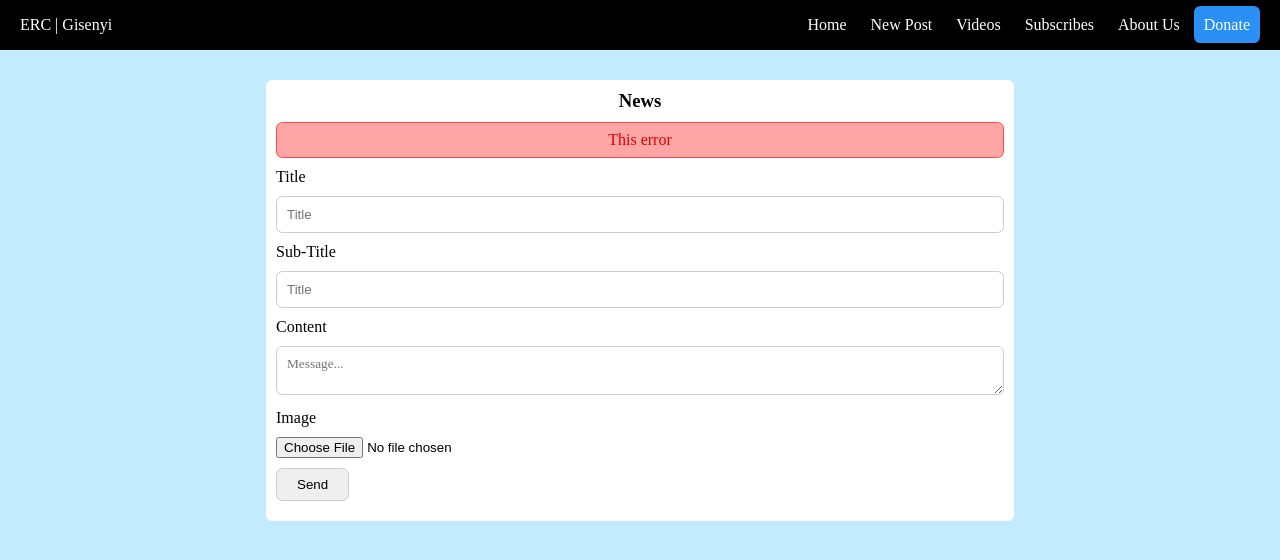
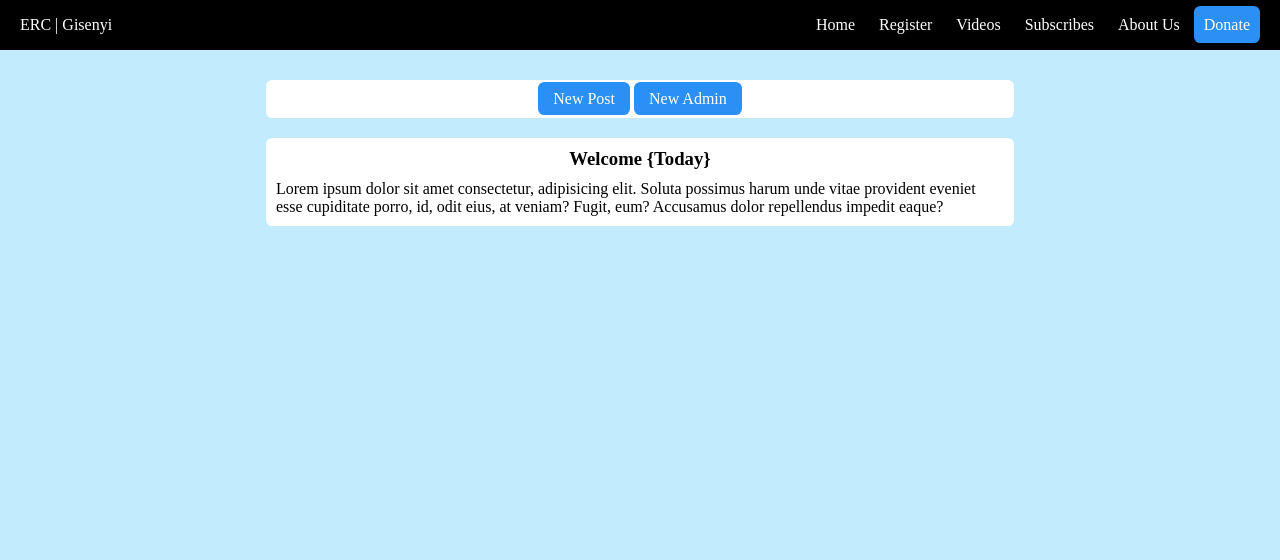
Before and after one commit to Jean-pierre14/erc_rwanda, a PHP site: page /pages/admin/register.php in a window 1280 px wide. Shown: the top 560 px of the page. Run offline with PHP 8.4, Linux system fonts and the light colour scheme.

Commit message:
Ajax for admin

```diff
--- a/assets/css/style.css
+++ b/assets/css/style.css
@@ -15,12 +15,12 @@
   --Raduis: .4rem;
   --lightBlue: rgba(104, 205, 252, 0.4);
   --White: #fff;
-  --primary: rgb(43, 144, 245);
+  --primary: #2b90f5;
   --grey: #ccc;
   --black: #000;
-  --color--red: rgb(219, 0, 0);
+  --color--red: #db0000;
   --danger: rgba(254, 105, 105, 0.601);
-  --dangerStrong: rgb(253, 75, 75);
+  --dangerStrong: #fd4b4b;
 }
 
 .img-max {
@@ -31,7 +31,6 @@
 .profil {
   width: 42px;
   height: 42px;
-  -o-object-fit: cover;
   object-fit: cover;
   border-radius: 50%;
 }
@@ -39,6 +38,7 @@
 .flex {
   display: flex;
 }
+
 .flex.justify-content-between {
   justify-content: space-between;
 }
@@ -54,8 +54,9 @@
   border: 1px solid var(--grey);
   border-radius: var(--Raduis);
   background-color: var(--grey);
-  transition: all 0.3s ease;
+  transition: all .3s ease;
 }
+
 .btn.btn-link {
   background-color: transparent;
   outline: none !important;
@@ -63,42 +64,49 @@
   color: var(--White);
   font-weight: var(--fontWeightBig);
 }
+
 .btn.btn-primary {
   background-color: var(--primary);
   color: var(--White);
   border: none;
 }
+
 .btn.btn-danger {
   background-color: var(--dangerStrong);
   color: var(--White);
   border: none;
 }
+
 .btn.btn-block {
   display: block;
   width: 95%;
   margin: auto;
 }
+
 .btn:hover, .btn:focus, .btn:active {
-  opacity: 0.6;
+  opacity: .6;
 }
 
 body {
   font-family: var(--fontFamily);
   background-color: var(--lightBlue);
-  -webkit-user-select: none;
-     -moz-user-select: none;
-      -ms-user-select: none;
   user-select: none;
+}
+
+.padding-5 {
+  padding: 20px;
 }
 
 .group {
   margin: 10px auto;
   display: block;
 }
+
 .group label {
   display: block;
   margin: 0 0 10px 0;
 }
+
 .group .input {
   padding: 10px;
   outline: none;
@@ -115,6 +123,7 @@
   padding: 20px;
   box-shadow: 0 10px 10px 0 rgba(49, 49, 49, 0.292), 0 30px 100px 0 rgba(71, 71, 71, 0.4);
 }
+
 @media (max-width: 768px) {
   .login {
     width: 80%;
@@ -127,20 +136,20 @@
   position: relative;
   padding: 10px 20px;
 }
+
 .special header p,
 .special section p {
   border-bottom: 1px solid var(--grey);
   padding: 20px 0;
-  -webkit-user-select: text;
-     -moz-user-select: text;
-      -ms-user-select: text;
   user-select: text;
   font-size: 20px;
 }
+
 .special header p:last-child,
 .special section p:last-child {
   border: none;
 }
+
 .special button {
   margin: 10px 20px;
 }
@@ -156,22 +165,24 @@
   background-color: var(--black);
   color: var(--White);
 }
+
 nav .logo a {
   color: var(--White);
   text-decoration: none;
 }
+
 nav .links {
-  -webkit-user-select: none;
-     -moz-user-select: none;
-      -ms-user-select: none;
   user-select: none;
 }
+
 nav .links ul {
   list-style: none;
 }
+
 nav .links ul li {
   display: inline-block;
 }
+
 nav .links ul li a {
   padding: 10px;
   color: var(--White);
@@ -181,15 +192,18 @@
 .subscribes-list {
   position: relative;
 }
+
 .subscribes-list ul {
   list-style: none;
 }
+
 .subscribes-list ul li {
   cursor: pointer;
   width: 100%;
   padding: 10px 0 20px 0;
   border-bottom: 1px solid var(--grey);
 }
+
 .subscribes-list ul li:last-child {
   border: none;
 }
@@ -215,68 +229,76 @@
   border-radius: var(--Raduis);
   padding: 10px;
 }
+
 .box .card {
   position: relative;
   margin: 10px auto;
   width: 98%;
 }
+
 .box .card .cardHeader {
   position: relative;
   width: 100%;
   margin: auto;
 }
+
 .box .card .cardHeader .img-max {
-  -o-object-fit: cover;
   object-fit: cover;
   width: 100%;
   max-height: 450px;
-  border-radius: 0.4rem;
+  border-radius: .4rem;
 }
+
 .box .card .cardHeader .img-max:focus {
   height: auto;
 }
+
 .box .card .cardBody {
   position: relative;
   margin: 20px auto;
 }
+
 .box .card .cardBody h2 {
   opacity: 70%;
   color: var(--black);
 }
+
 .box .card .cardBody p {
   word-wrap: break-word;
-  -webkit-user-select: none;
-     -moz-user-select: none;
-      -ms-user-select: none;
   user-select: none;
   font-weight: var(--fontWeightSmall);
 }
+
 .box .card .cardFooter {
   position: relative;
   display: flex;
   justify-content: space-between;
 }
+
 .box .card .cardFooter img {
   width: 42px;
   height: 42px;
-  -o-object-fit: cover;
   object-fit: cover;
   border-radius: 50%;
   cursor: pointer;
 }
+
 .box h3 {
   text-align: center;
   font-weight: var(--fontWeightBig);
   margin: 0 0 10px 0;
 }
+
 .box form .group {
   display: block;
   margin: 5px 0 10px 0;
 }
+
 .box form .group label {
   cursor: pointer;
   display: block;
 }
+
 .box form .group textarea,
 .box form .group .input {
   width: 100%;
@@ -285,15 +307,18 @@
   border: 1px solid var(--grey);
   border-radius: var(--Raduis);
 }
+
 .box form .group textarea {
   font-family: var(--fontFamily);
   font-weight: 100;
   line-height: 1;
 }
-.box form .group input[type=file] {
+
+.box form .group input[type="file"] {
   outline: none;
   border: none;
 }
+
 .box form .group button {
   padding: 8px 20px;
   outline: none;
@@ -306,9 +331,6 @@
 }
 
 .footer {
-  -webkit-user-select: none;
-     -moz-user-select: none;
-      -ms-user-select: none;
   user-select: none;
   width: 100%;
   padding: 100px 10px;
@@ -317,10 +339,12 @@
   display: grid;
   grid-template-columns: repeat(3, 1fr);
 }
+
 .footer .abonnement label {
   display: block;
   margin: 0px 0px 10px 0;
 }
+
 .footer .abonnement input {
   padding: 10px;
   width: 100%;
@@ -328,15 +352,18 @@
   border: 1px solid var(--grey);
   border-radius: var(--Raduis) var(--Raduis) 0 0;
 }
+
 .footer .abonnement button {
   cursor: pointer;
   padding: 5px 20px;
   border: 1px solid var(--grey);
   border-radius: 0 0 var(--Raduis) var(--Raduis);
 }
+
 .footer ul {
   list-style: none;
 }
+
 @media (max-width: 768px) {
   .footer {
     display: grid;
@@ -351,18 +378,16 @@
 }
 
 .wrapper {
-  -webkit-user-select: none;
-     -moz-user-select: none;
-      -ms-user-select: none;
   user-select: none;
   position: relative;
   max-width: 1440px;
   padding: 10px;
 }
+
 @media (max-width: 768px) {
   .wrapper {
     width: 90%;
     padding: 15px;
     margin: 10px auto;
   }
-}/*# sourceMappingURL=style.css.map */
+}
--- a/assets/css/style.scss
+++ b/assets/css/style.scss
@@ -87,6 +87,10 @@
     font-family: var(--fontFamily);
     background-color: var(--lightBlue);
     user-select: none;
+}
+
+.padding-5 {
+    padding: 20px;
 }
 
 .group {
--- /dev/null
+++ b/assets/js/newAdmin.js
@@ -0,0 +1,30 @@
+const form = document.querySelector(".myForm"),
+    buttonSubmit = document.querySelector(".registerAdmin");
+
+form.onsubmit = (e) => {
+    e.preventDefault();
+}
+
+buttonSubmit.onclick = () => {
+    // Start Ajax
+    let xhr = new XMLHttpRequest();
+
+    xhr.open("POST", "./backend/newAdmin.php", true);
+
+    xhr.onload = () => {
+        if (xhr.readyState === XMLHttpRequest.DONE) {
+            if (xhr.status === 200) {
+                let data = xhr.response;
+                if (data == 'success') {
+                    location.href = './register.php';
+                } else {
+                    errorText.style.display = 'block';
+                    errorText.textContent = data;
+                }
+            }
+        }
+    }
+
+    let formDate = new FormData(form);
+    xhr.send(formDate);
+}
--- a/pages/admin/includes/navbar.php
+++ b/pages/admin/includes/navbar.php
@@ -6,7 +6,7 @@
         <div class="links">
             <ul>
                 <li><a href="index.php" class="active">Home</a></li>
-                <li><a href="register.php" class="active">New Post</a></li>
+                <li><a href="register.php" class="active">Register</a></li>
                 <li><a href="videos.php">Videos</a></li>
                 <li><a href="subscribes.php">Subscribes</a></li>
                 <li><a href="aboutus.php">About Us</a></li>
--- a/pages/admin/index.php
+++ b/pages/admin/index.php
@@ -8,6 +8,7 @@
                 </div>
                 <div class="cardBody">
                     <h2>Les jeunes de Gisenyi vont visite les freres qui sont dans les prisons</h2>
+                    <h4>"Bienvenu a tous..."</h3>
                     <p>
                         Lorem ipsum dolor sit, amet consectetur adipisicing elit. Reprehenderit eum voluptatum ipsam rem qui officiis obcaecati voluptatibus quae expedita id, aperiam doloremque eius excepturi, sit quaerat nulla fuga repellendus? Iusto?
                     </p>
@@ -66,8 +67,6 @@
             </div>
         </div>
     </div>
-
-
     <?php include_once "../../includes/footer.php";?>
 </body>
 
--- a/pages/admin/register.php
+++ b/pages/admin/register.php
@@ -1,7 +1,16 @@
 <?php include_once "./includes/header.php";?>
 <?php include_once "./includes/navbar.php";?>
 
+
 <div class="wrapper">
+        <div class="box padding-5 text-center">
+            <div class="group-btn">
+                <a href="register.php?event=post" class="btn btn-primary">New Post</a>
+                <a href="register.php?event=admin" class="btn btn-primary">New Admin</a>
+            </div>
+        </div>
+        <?php if(isset($_GET['event'])):?>
+            <?php if($_GET['event'] == 'post'):?>
                 <div class="box">
                     <h3>News</h3>
                     <form action="#" class="myForm">
@@ -27,4 +36,37 @@
                         </div>
                     </form>
                 </div>
+            <?php elseif($_GET['event'] == 'admin'):?>
+                <div class="box">
+                    <h3>New Admin</h3>
+                    <form action="#" class="myForm">
+                        <div class="error-text">This error</div>
+
+                        <div class="group">
+                            <label for="email">Title</label>
+                            <input type="email" id="email" name="email" placeholder="email" class="input">
                         </div>
+
+                        <div class="group">
+                            <label for="img">Image</label>
+                            <input type="file" name="img" id="img">
+                        </div>
+
+                        <div class="group">
+                            <button type="button" class="registerAdmin">Register <i class="fa fa-send"></i></button>
+                        </div>
+                    </form>
+                </div>
+
+                    <?php endif;?>
+        <?php else:?>
+            <div class="box">
+                <h3>Welcome {Today}</h3>
+                <p>
+                    Lorem ipsum dolor sit amet consectetur, adipisicing elit. Soluta possimus harum unde vitae provident eveniet esse cupiditate porro, id, odit eius, at veniam? Fugit, eum? Accusamus dolor repellendus impedit eaque?
+                </p>
+            </div>
+        <?php endif;?>
+    </div>
+
+<script src="../../assets/js/newAdmin.js"></script>
```
Also changed, not shown: assets/js/login.js (+23 -1 lines), assets/js/signup.js (added, +33 -0 lines), assets/css/style.min.css. Lines whose indentation alone changed are shown as unchanged.
